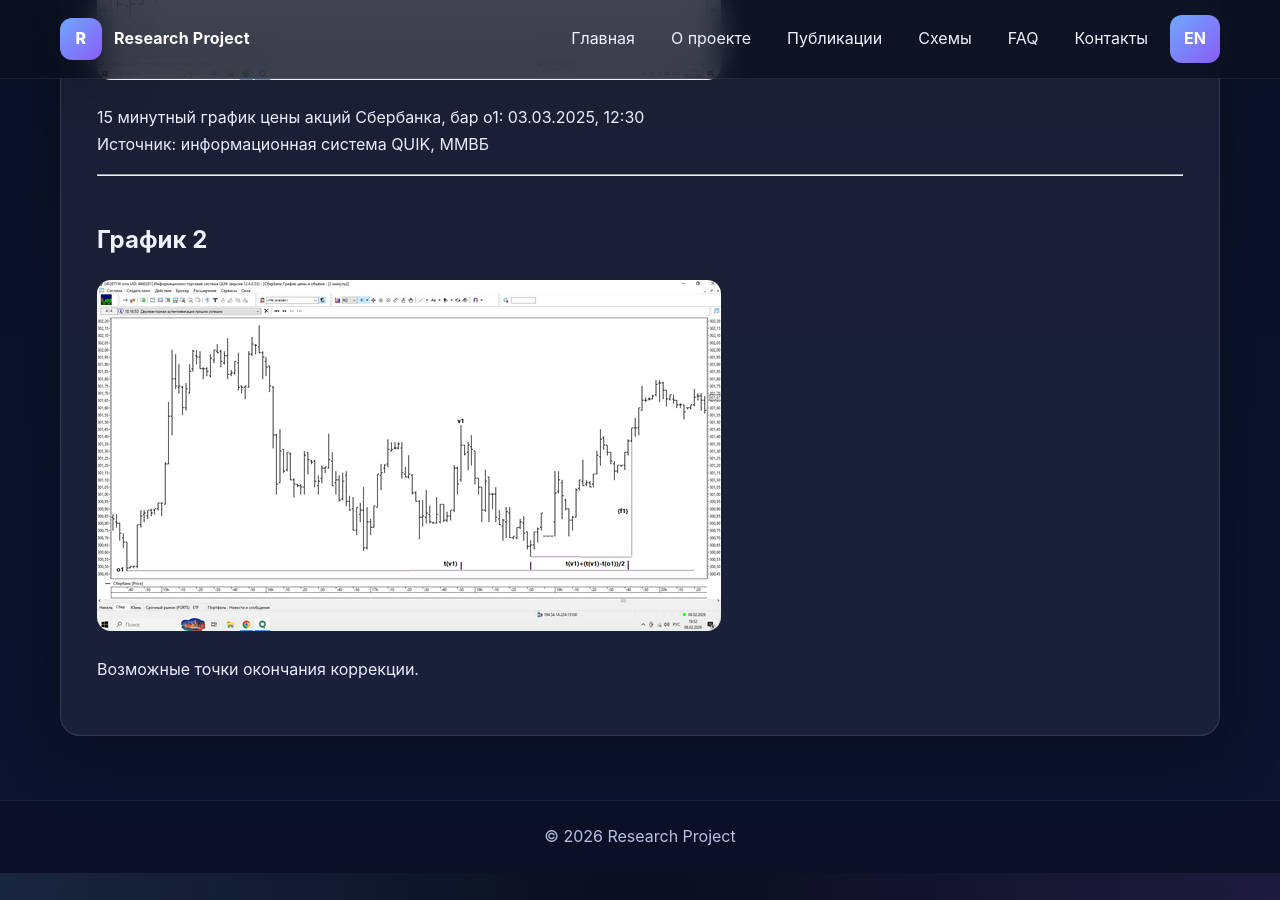
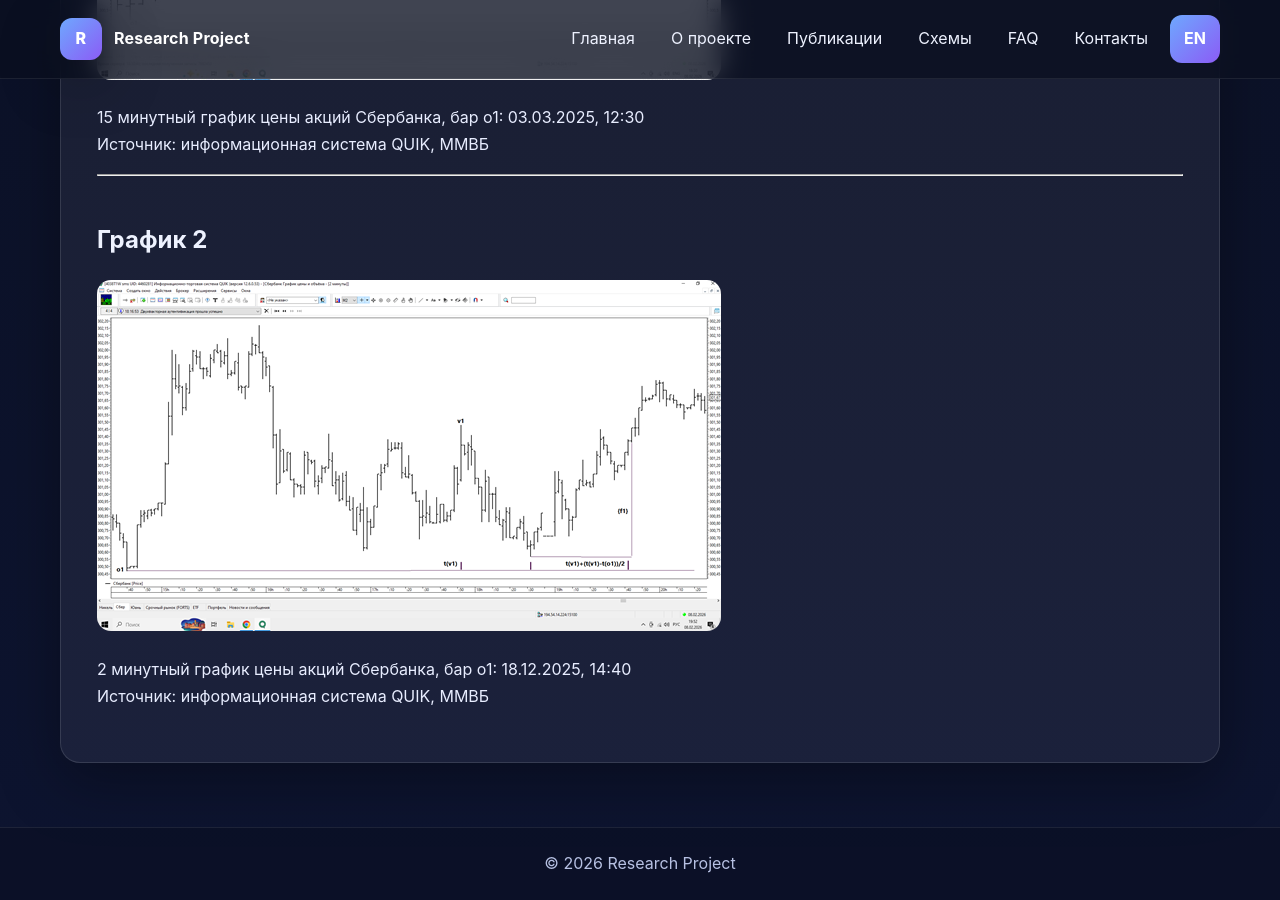
Before and after one commit to naoumov-ilia/naoumov-ilia.github.io, a Jekyll site: the page built from ru/diagrams.md, in a window 1280 px wide and 900 px high, scrolled down 827 px. Built offline with Jekyll 4.4.1, drawn with Linux system fonts in a browser that asks for light colours.

Commit message:
Update diagrams.md

```diff
--- a/ru/diagrams.md
+++ b/ru/diagrams.md
@@ -29,4 +29,5 @@ permalink: /ru/diagrams/
 
 ![Множество окончаний коррекции]({{ '/assets/images/graph-2.png' | relative_url }})
 
-Возможные точки окончания коррекции.
+2 минутный график цены акций Сбербанка, бар  о1: 18.12.2025, 14:40
+Источник: информационная система QUIK,  ММВБ
```
